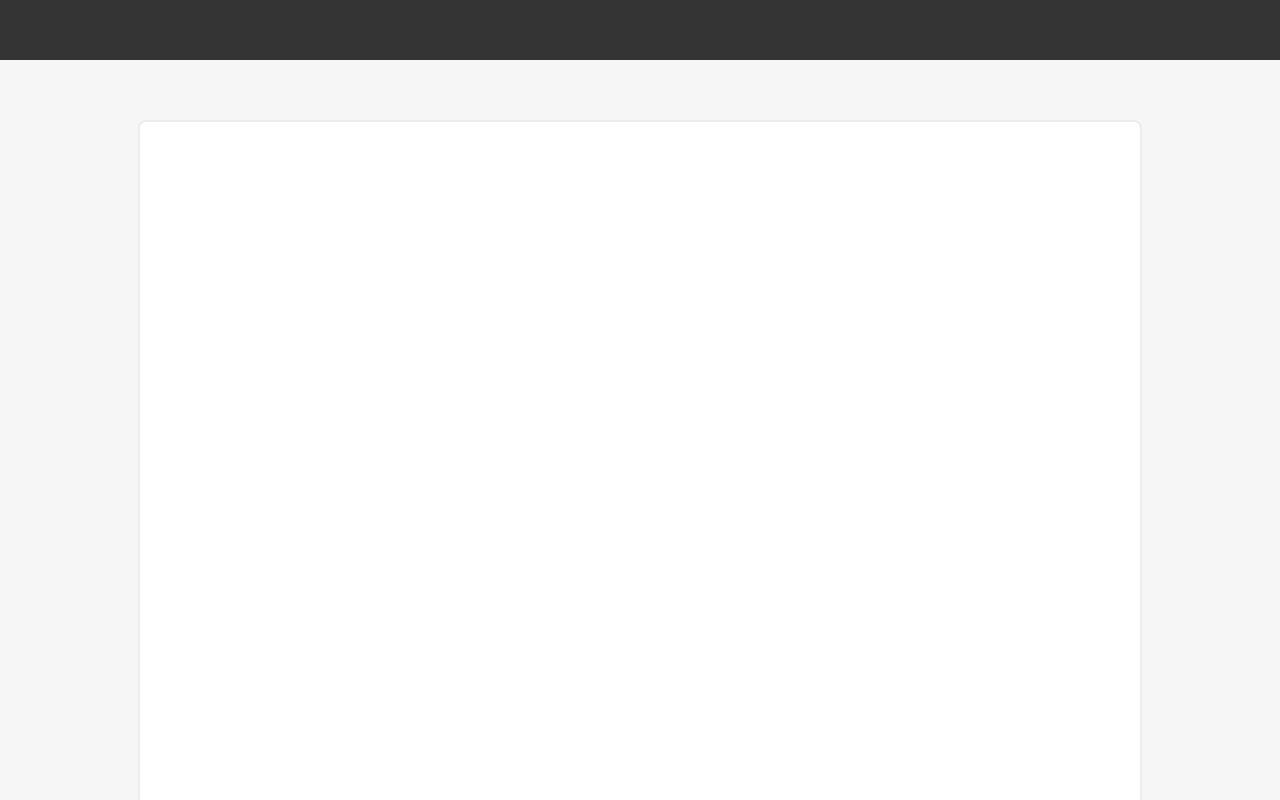
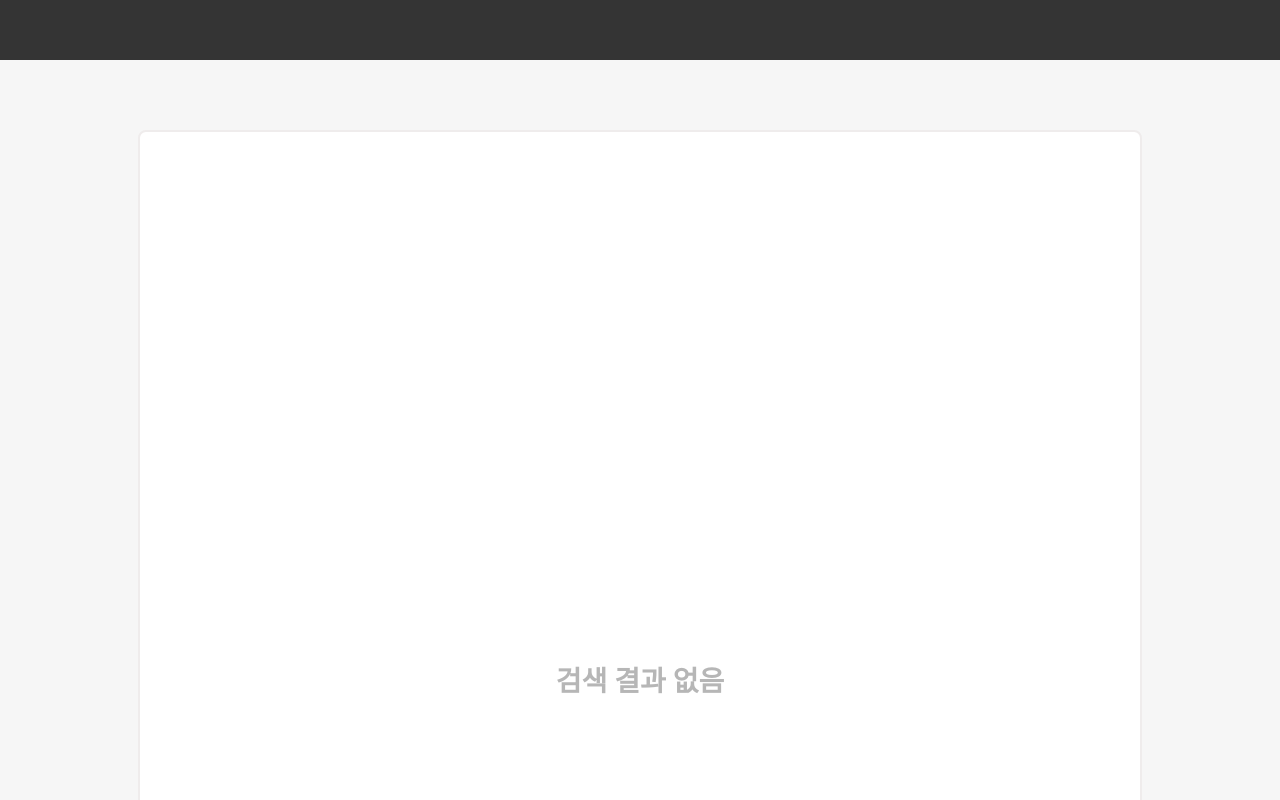
Before and after one commit to kimbuckgur/ETR_information, a React (Create React App) app: page / in a window 1280 px wide. Shown: the part 300-1100 px from the top of the page. Built offline with nearby package versions, Linux system fonts and the light colour scheme.

Commit message:
:feat 검색 결과 없음

```diff
--- a/package.json
+++ b/package.json
@@ -9,6 +9,7 @@
     "axios": "^0.26.1",
     "react": "^18.0.0",
     "react-dom": "^18.0.0",
+    "react-router-dom": "^6.3.0",
     "react-scripts": "5.0.1",
     "recoil": "^0.7.2",
     "styled-components": "^5.3.5",
--- a/src/components/InfomationBox/InfomationBox.jsx
+++ b/src/components/InfomationBox/InfomationBox.jsx
@@ -1,10 +1,20 @@
 import React from "react";
+import { useRecoilState } from "recoil";
+import { OnAndOff } from "../State/state";
 import * as S from "./styled";
 
 const InfomationBox = () => {
+  const [ETR_OnAndOff, setETR_OnAndOff] = useRecoilState(OnAndOff);
+
   return (
     <S.InfomationBox>
-      <div></div>
+      {ETR_OnAndOff ? (
+        <div></div>
+      ) : (
+        <S.NoneTextBox>
+          <S.NoneText>검색 결과 없음</S.NoneText>
+        </S.NoneTextBox>
+      )}
     </S.InfomationBox>
   );
 };
--- a/src/components/InfomationBox/styled.js
+++ b/src/components/InfomationBox/styled.js
@@ -2,9 +2,29 @@ import styled from "styled-components";
 
 export const InfomationBox = styled.div`
   width: 1000px;
-  height: 1700px;
+  height: 1100px;
   background-color: #ffffff;
-  margin-top: 60px;
+  margin-top: 70px;
+  margin-bottom: 70px;
   border-radius: 8px;
-  border: 2px solid #EFECEC;
+  border: 2px solid #efecec;
 `;
+
+export const NoneTextBox = styled.div`
+  display: flex;
+  justify-content: center;
+  align-items: center;
+
+  margin: 0px;
+  width: 100%;
+  height: 100%;
+`;
+
+export const NoneText = styled.p`
+  font-family: "NanumSquare";
+  font-style: normal;
+  font-weight: 800;
+  font-size: 28px;
+  line-height: 32px;
+  color: #b6b6b6;
+`;
--- a/src/components/Main.jsx
+++ b/src/components/Main.jsx
@@ -8,7 +8,7 @@ export const MainBox = styled.div`
   flex-direction: column;
   align-items: center;
 
-  height:3000px;
+  height: auto;
   background-color: #f6f6f6;
 `;
 
@@ -16,7 +16,7 @@ const Main = () => {
   return (
     <MainBox>
       <Searchbox />
-      <InfomationBox/>
+      <InfomationBox />
     </MainBox>
   );
 };
--- a/src/components/SearchBox/Searchbox.jsx
+++ b/src/components/SearchBox/Searchbox.jsx
@@ -1,19 +1,38 @@
 import axios from "axios";
 import React, { useState, useRef } from "react";
 import { useRecoilState } from "recoil";
-import { baseURL, APIKey, OnAndOff } from "../State/state";
+import { baseURL, APIKey, OnAndOff, UserID } from "../State/state";
 import SearchIcon from "../../assets/svg/SearchIcon.svg";
 import * as S from "./styled";
 
 const Searchbox = () => {
-  const [NickNameText, setNickNameText] = useState("ApK0oeBo");
+  const [NickNameText, setNickNameText] = useState("");
   const [ETRURL, setETRURL] = useRecoilState(baseURL);
   const [ETR_ApiKey, setETR_ApiKey] = useRecoilState(APIKey);
+  const [userId, setUserId] = useRecoilState(UserID);
   const [ETR_OnAndOff, setETR_OnAndOff] = useRecoilState(OnAndOff);
 
   const onChangeNickNameText = (e) => {
     setNickNameText(e.target.value);
   };
+
+  // const GeBatttleRecord = () => {
+  //   let UserId = localStorage.getItem("UserId");
+  //   axios({
+  //     method: "GET",
+  //     url: `${ETRURL}/v1/user/games/${UserId}`,
+  //     params: {
+  //       query: {
+  //         next:0
+  //       }
+  //     },
+  //     headers: {
+  //       "x-api-key": `${ETR_ApiKey}`,
+  //     },
+  //   }).then((res) => {
+  //     console.log(res);
+  //   });
+  // };
 
   // const GetRank = () => {
   //   let UserId = localStorage.getItem("UserId");
@@ -45,7 +64,7 @@ const Searchbox = () => {
     if (e.key == "Enter") {
       axios({
         method: "GET",
-        url: `${ETRURL}/v1/user/NickNameText`,
+        url: `${ETRURL}/v1/user/nickname`,
         params: {
           query: `${NickNameText}`,
         },
@@ -54,19 +73,20 @@ const Searchbox = () => {
         },
       })
         .catch((res) => {
-          console.log(res);
+          setETR_OnAndOff(false);
+          console.log("실패");
           setNickNameText("");
           alert("닉네임을 정확하게 입력해주세요");
         })
         .then((res) => {
           if (res.data.code == 200) {
             console.log(res);
+            setETR_OnAndOff(true);
+            setUserId(res.data.user.userNum);
             localStorage.setItem("UserId", `${res.data.user.userNum}`);
-            console.log(localStorage.getItem("UserId"));
           } else if (res.data.code == 404) {
             setETR_OnAndOff(false);
             console.log("실패");
-            console.log(ETR_OnAndOff);
             setNickNameText("");
             alert("닉네임을 정확하게 입력해주세요");
           }
--- a/src/components/State/state.js
+++ b/src/components/State/state.js
@@ -12,5 +12,10 @@ export const APIKey = atom({
 
 export const OnAndOff = atom({
   key: "OnAndOff",
-  default: true,
+  default: false,
 });
+
+export const UserID = atom({
+  key: "userId",
+  default: undefined,
+});
--- a/src/index.js
+++ b/src/index.js
@@ -4,6 +4,7 @@ import "./index.css";
 import App from "./App";
 import reportWebVitals from "./reportWebVitals";
 import { RecoilRoot } from "recoil";
+import { BrowserRouter } from "react-router-dom";
 
 const root = ReactDOM.createRoot(document.getElementById("root"));
 root.render(
```
Also changed, not shown: 1 other file (tests, documents, lock files or other folders).
